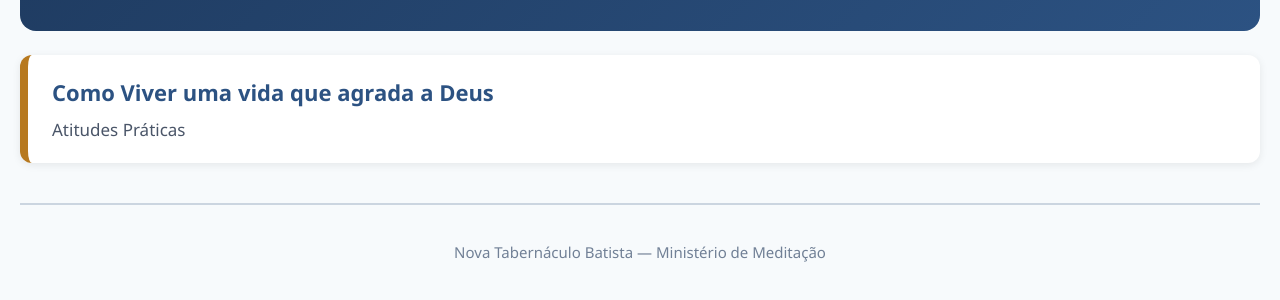
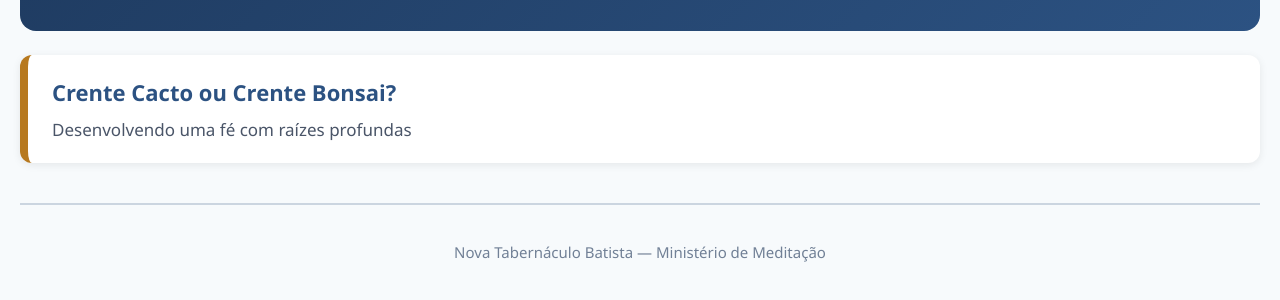
Before and after one commit to Geraldogrj/meditacoes, a plain HTML site: page index.html in a window 1280 px wide. Shown: the part 174-474 px from the top of the page. Drawn offline with Linux system fonts and the light colour scheme.

Commit message:
Update link and description in index.html

```diff
--- a/index.html
+++ b/index.html
@@ -73,8 +73,8 @@
 </div>
 -->
 <div class="card">
-  <a href="https://Geraldogrj.github.io/meditacoes/como_viver_uma_vida_que_agrada_a_Deus.html">Como Viver uma vida que agrada a Deus</a>
-  <p>Atitudes Práticas</p>
+  <a href="https://Geraldogrj.github.io/meditacoes/crente cacto ou crente bonsai.html">Crente Cacto ou Crente Bonsai?</a>
+  <p>Desenvolvendo uma fé com raízes profundas</p>
 </div>
 
 <footer>
```
